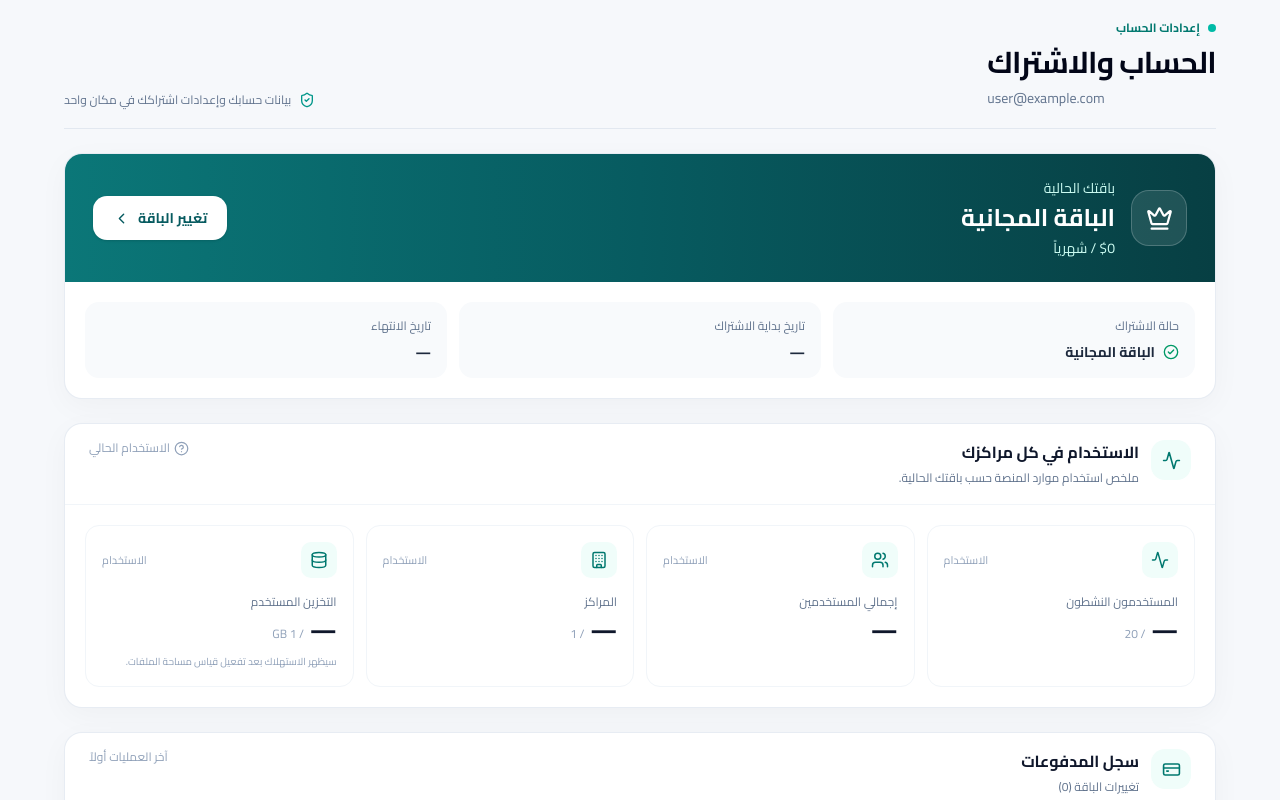
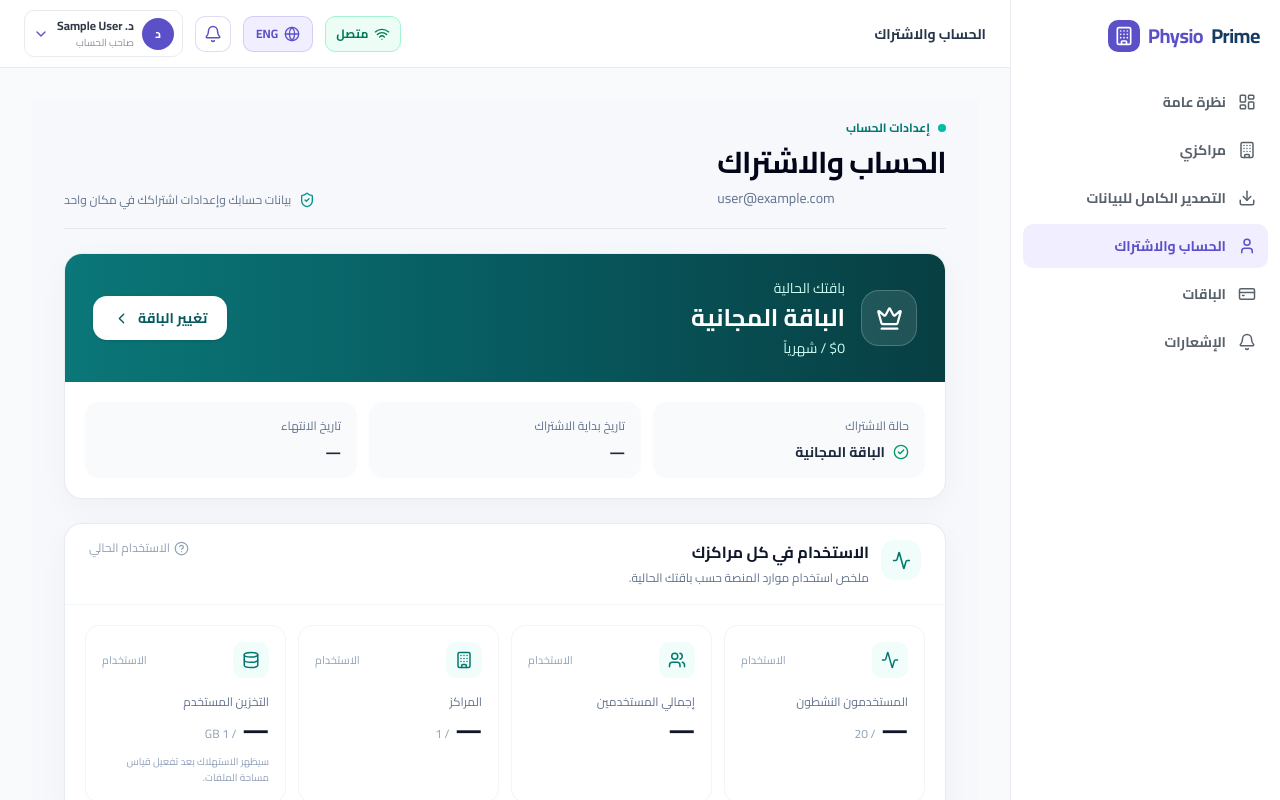
Before and after one commit to ahmedsalamaahmed28-a11y/Prime-Physio, a Next.js app: page /account.php in a window 1280 px wide. Shown: the top 800 px of the page. Built offline with nearby package versions, Linux system fonts and the light colour scheme; no server answers; the database is empty; sample sign-in values are in the browser's storage.

Commit message:
Restore center admin navigation on account page

```diff
--- a/src/app/account.php/page.tsx
+++ b/src/app/account.php/page.tsx
@@ -12,6 +12,7 @@ import {
 import { useAuth } from "@/lib/auth";
 import { useLanguage } from "@/lib/LanguageContext";
 import { supabase } from "@/lib/supabase";
+import CenterAdminPlaceholder from "@/components/CenterAdminPlaceholder";
 
 type SubscriptionRow = {
   id: string;
@@ -188,7 +189,8 @@ export default function AccountPhpPage() {
   ], [staffActive, staffTotal, userLimit, clinicId]);
 
   return (
-    <main dir="rtl" className="min-h-screen bg-[#f6f8fb] px-3 pb-10 pt-5 sm:px-6 lg:px-8">
+    <CenterAdminPlaceholder>
+    <div dir="rtl" className="w-full bg-[#f6f8fb] px-3 pb-10 pt-5 sm:px-6 lg:px-8">
       <div className="mx-auto max-w-6xl space-y-6">
         <header className="flex flex-col justify-between gap-3 border-b border-slate-200 pb-5 sm:flex-row sm:items-end">
           <div>
@@ -347,6 +349,7 @@ export default function AccountPhpPage() {
           </nav>
         </footer>
       </div>
-    </main>
+    </div>
+    </CenterAdminPlaceholder>
   );
 }
```
